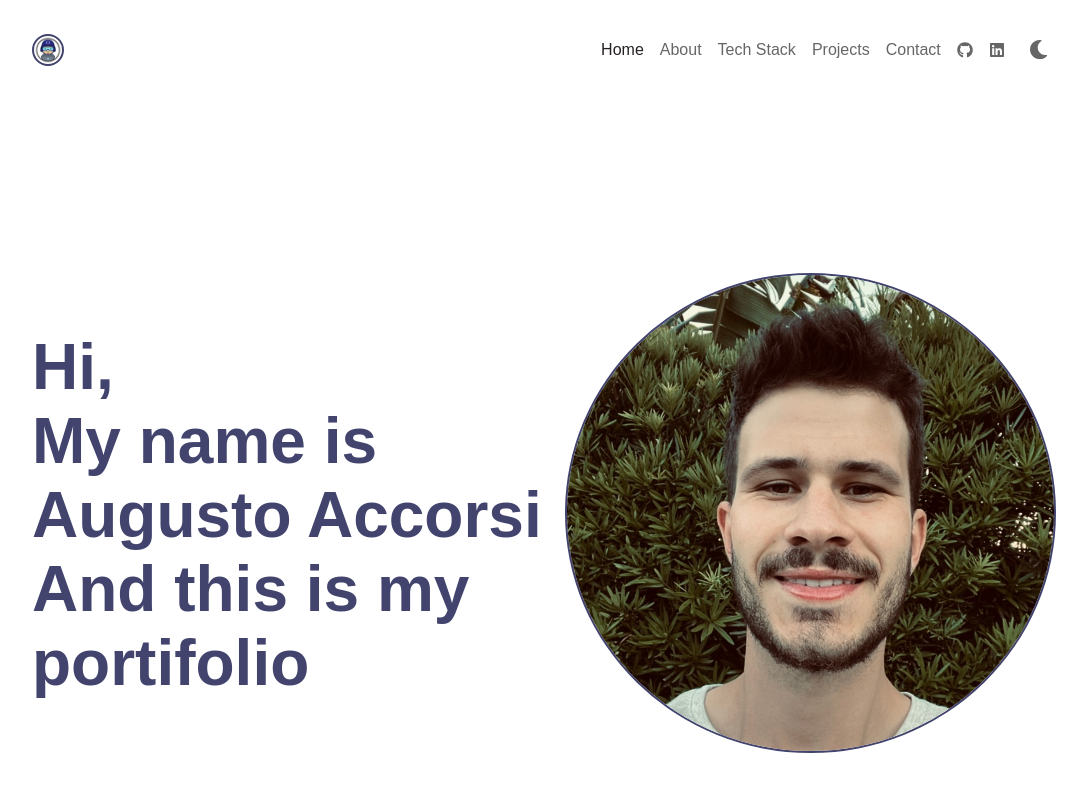
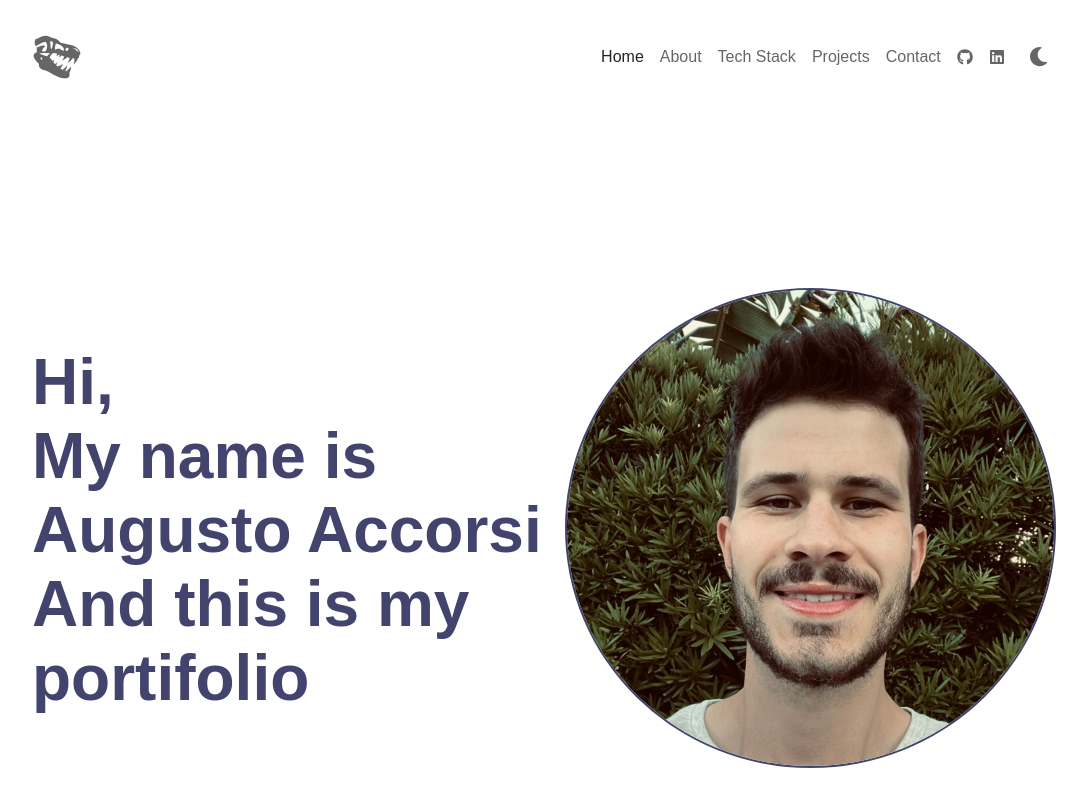
Before and after one commit to augustoaccorsi/portifolio, a React (Vite) app in the folder my-portfolio/: page / in a window 1280 px wide. Shown: the top 806 px of the page, without its empty margins (96-1183 px from the left). Built offline with nearby package versions, Linux system fonts and the light colour scheme; no server answers.

Commit message:
Add Rex icon

```diff
--- a/my-portfolio/index.html
+++ b/my-portfolio/index.html
@@ -2,7 +2,7 @@
 <html lang="en">
   <head>
     <meta charset="UTF-8" />
-    <link rel="icon" type="image/svg+xml" href="/vite.svg" />
+    <link rel="icon" type="image/svg+xml" href="/rex-log.svg" />
     <meta name="viewport" content="width=device-width, initial-scale=1.0" />
     <title>Augusto Accorsi</title>
   </head>
--- a/my-portfolio/src/components/Header/index.jsx
+++ b/my-portfolio/src/components/Header/index.jsx
@@ -27,8 +27,22 @@ const Header = () => {
                 <HeaderContainer>
                     <div>
                         <NavLink to="/">
-                            <Logo /* TODO: change the logo*/>
-                                <img src="logo.png" alt="Portfolio Logo" />
+                            <Logo>
+                                {isDarkTheme ? (
+                                    <img
+                                        src="rex-logo-dark.svg"
+                                        alt="Portfolio Logo"
+                                        width="50"
+                                        height="50"
+                                    />
+                                ) : (
+                                    <img
+                                        src="rex-logo-light.svg"
+                                        alt="Portfolio Logo"
+                                        width="50"
+                                        height="50"
+                                    />
+                                )}
                             </Logo>
                         </NavLink>
                         <div>
@@ -88,7 +102,10 @@ const Header = () => {
                                     </Icon>
                                 </NavLink>
 
-                                <ThemeToggle isDark={isDarkTheme} onToggle={toggleTheme} />
+                                <ThemeToggle
+                                    isDark={isDarkTheme}
+                                    onToggle={toggleTheme}
+                                />
                             </NavButtons>
                         </div>
                     </div>
--- a/my-portfolio/src/components/Header/styles.js
+++ b/my-portfolio/src/components/Header/styles.js
@@ -34,14 +34,12 @@ export const NavButtons = styled.div`
 
 export const Logo = styled.div`
     img {
-        border-radius: 100%;
-        height: 2rem;
-        border-color: ${(props) => props.theme['text']};
-        border: 2px solid ${(props) => props.theme['text']};
+        transition: all 0.3s ease;
     }
     &:hover {
         cursor: pointer;
-        color: ${(props) => props.theme['button-hover']};
+        filter: brightness(0) saturate(100%) invert(40%) sepia(90%)
+            saturate(500%) hue-rotate(200deg);
     }
 `;
 
@@ -55,6 +53,8 @@ export const Link = styled.a`
 
 export const SelectedLink = styled.a`
     color: ${(props) => props.theme['base-title']};
+
+    transition: all 0.3s ease;
     &:hover {
         cursor: pointer;
         color: ${(props) => props.theme['button-hover']};
@@ -63,6 +63,8 @@ export const SelectedLink = styled.a`
 
 export const Icon = styled.div`
     color: ${(props) => props.theme['gray']};
+
+    transition: all 0.3s ease;
     &:hover {
         cursor: pointer;
         color: ${(props) => props.theme['button-hover']};
--- a/my-portfolio/src/styles/theme/dark.js
+++ b/my-portfolio/src/styles/theme/dark.js
@@ -22,5 +22,6 @@ export const darkTheme = {
 
     //using
     gray: '#8D8D99',
-    text: '#E1E1E6'
+    text: '#E1E1E6',
+    logo: '#E1E1E6'
 };
```
Also changed, not shown: my-portfolio/public/rex-logo-dark.svg (added), my-portfolio/public/rex-logo-light.svg (added).
